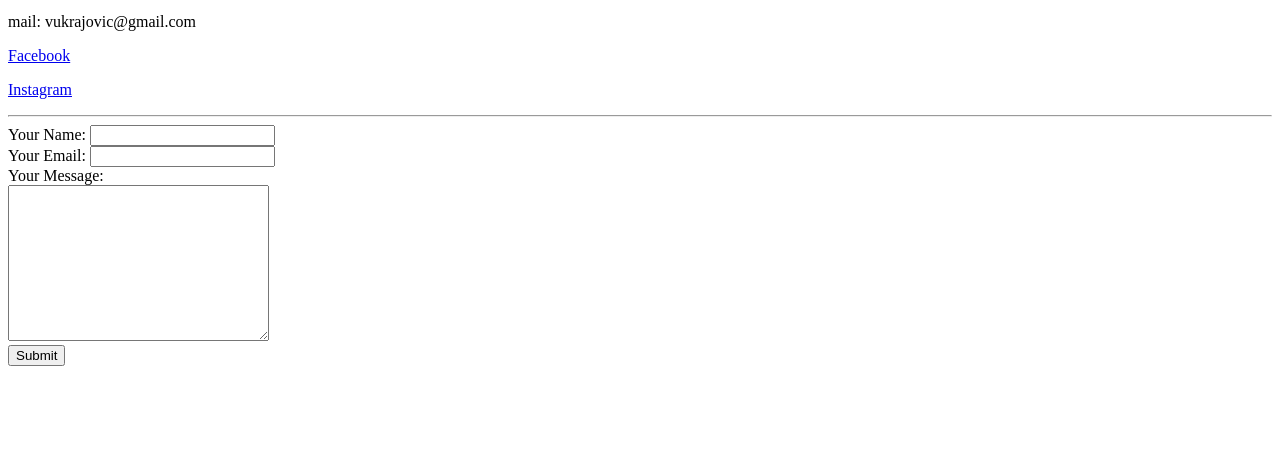
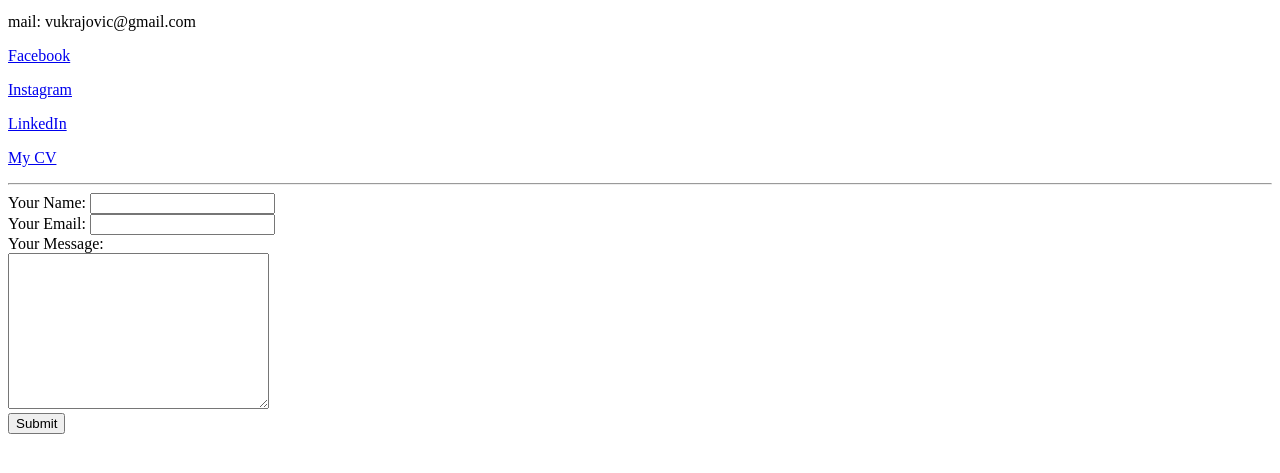
Before and after one commit to Chevu13/CV, a plain HTML site: page contact.html in a window 1280 px wide. Shown: the part 101-574 px from the top of the page. Drawn offline with Linux system fonts and the light colour scheme.

Commit message:
Add files via upload

```diff
--- a/contact.html
+++ b/contact.html
@@ -12,7 +12,8 @@
     <p>mail: vukrajovic@gmail.com</p>
     <p><a href="https://www.facebook.com/vuk.rajovic/" target="_blank">Facebook</a></p>
     <p><a href="https://www.instagram.com/vuk.rajovic/" target="_blank">Instagram</a></p>
-
+    <p><a href="https://www.linkedin.com/in/vuk-rajovic-00247019b/" target="_blank">LinkedIn</a></p>
+    <p><a href="Vuk_Rajović-CV.pdf"  target="_blank">My CV</a></p>
     <hr>
 
 
```
Also changed, not shown: index.html (+1 -1 lines), 1 other file.
